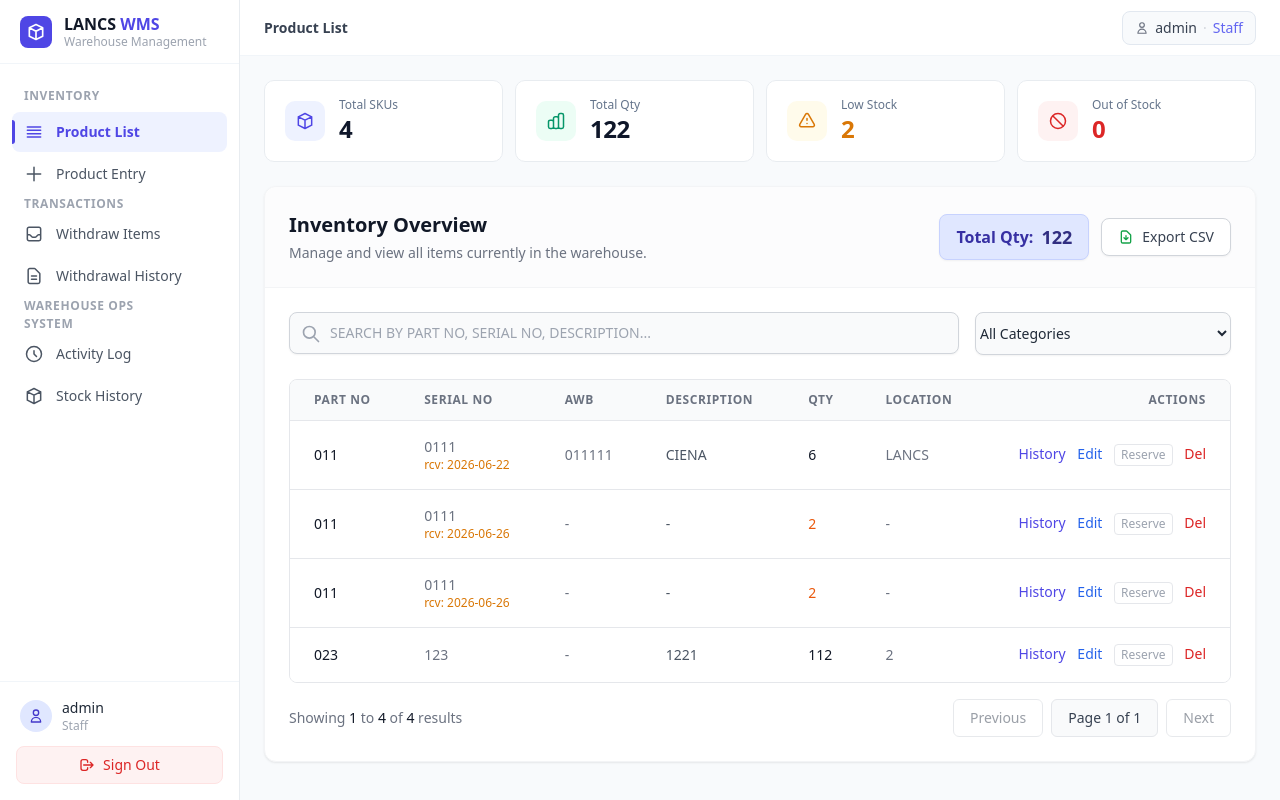
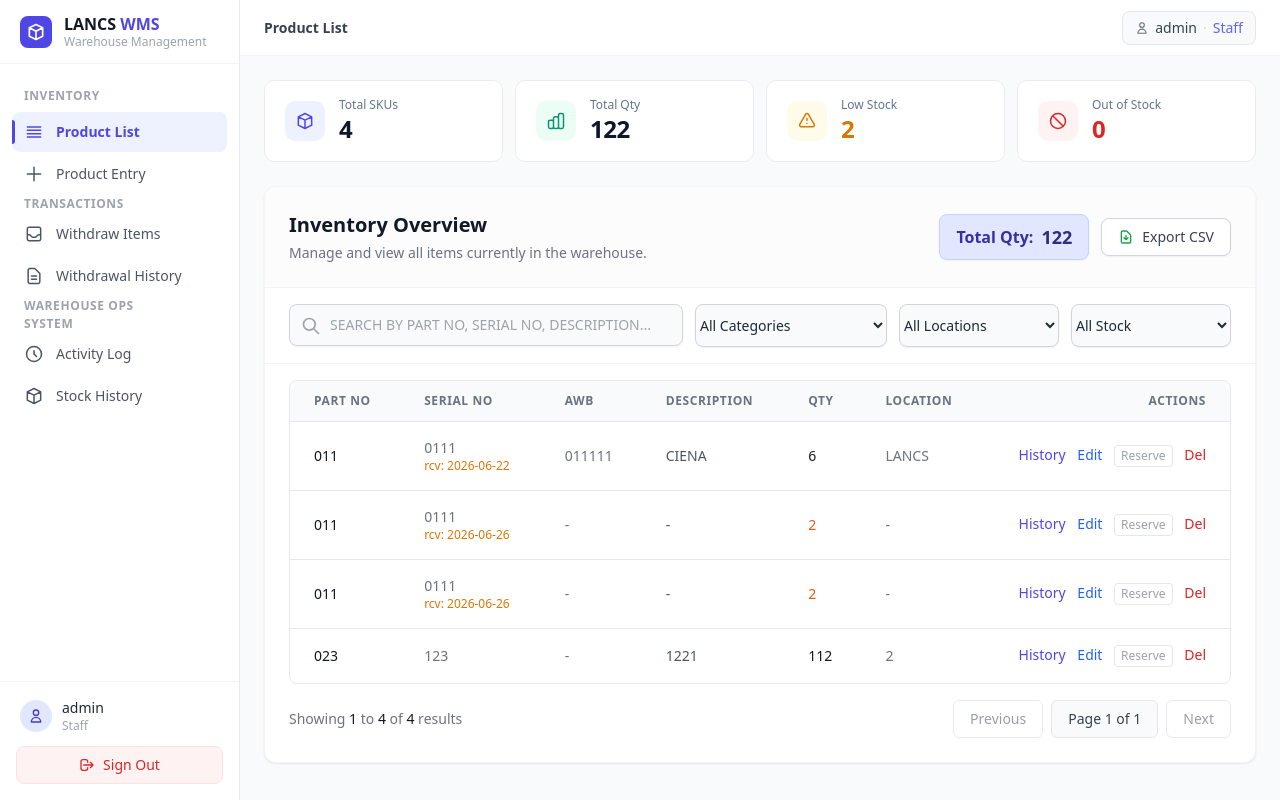
Before and after one commit to jvanes40-cell/lancsinventorysystem, a Django app: page / in a window 1280 px wide. Run offline with Django 5.2, Linux system fonts and the light colour scheme; a user stored in the database is signed in; data comes from the database, SQL or seed files in the repository; some libraries are stand-ins or nearby versions.

Commit message:
Fix: Surat masuk diambahkan po number, freeze search bar agar mudah digunakan

```diff
--- a/My_inventory/inventory_system/gudang/models.py
+++ b/My_inventory/inventory_system/gudang/models.py
@@ -110,6 +110,7 @@ class IncomingNote(models.Model):
     received_by   = models.CharField(max_length=100, blank=True)
     received_date = models.CharField(max_length=50, blank=True)
     awb           = models.CharField(max_length=100, blank=True)
+    po_number     = models.CharField(max_length=100, blank=True)
     notes         = models.TextField(blank=True)
     items_json    = models.TextField(blank=True)
     created_by    = models.ForeignKey(User, on_delete=models.SET_NULL, null=True)
--- a/My_inventory/inventory_system/gudang/templates/index.html
+++ b/My_inventory/inventory_system/gudang/templates/index.html
@@ -191,6 +191,17 @@
         .search-wrap { position: relative; }
         .search-wrap .search-icon { position:absolute; left:12px; top:50%; transform:translateY(-50%); pointer-events:none; }
         .search-wrap input { padding-left: 38px; }
+
+        /* ── Sticky search bars ── */
+        .sticky-search {
+            position: sticky;
+            top: 0;
+            z-index: 20;
+            background: #fff;
+            border-bottom: 1px solid #e5e7eb;
+            padding: 12px 24px;
+            margin: 0 -24px;
+        }
     </style>
 </head>
 <body class="bg-slate-50 font-sans antialiased text-gray-800 overflow-hidden">
@@ -351,18 +362,30 @@
                                 </button>
                             </div>
                         </div>
-                        <div class="p-6">
-                            <div class="mb-6 flex flex-col md:flex-row gap-4">
+                        <div class="sticky top-0 z-20 bg-white border-b border-gray-100 px-6 py-4">
+                            <div class="flex flex-col md:flex-row gap-3">
                                 <div class="relative flex-1">
                                     <div class="absolute inset-y-0 left-0 pl-3 flex items-center pointer-events-none">
                                         <svg class="h-5 w-5 text-gray-400" fill="none" viewBox="0 0 24 24" stroke="currentColor"><path stroke-linecap="round" stroke-linejoin="round" stroke-width="2" d="M21 21l-6-6m2-5a7 7 0 11-14 0 7 7 0 0114 0z" /></svg>
                                     </div>
                                     <input type="text" id="productListSearch" placeholder="Search by Part No, Serial No, Description..." class="pl-10 block w-full rounded-lg border-gray-300 bg-gray-50 shadow-sm focus:bg-white focus:border-indigo-500 focus:ring-indigo-500 sm:text-sm uppercase-input py-2.5 border">
                                 </div>
-                                <select id="categoryFilter" class="block w-full md:w-64 rounded-lg border-gray-300 bg-gray-50 shadow-sm focus:bg-white focus:border-indigo-500 focus:ring-indigo-500 sm:text-sm py-2.5 border">
+                                <select id="categoryFilter" class="block w-full md:w-48 rounded-lg border-gray-300 bg-gray-50 shadow-sm focus:bg-white sm:text-sm py-2.5 border">
                                     <option value="">All Categories</option>
                                 </select>
-                            </div>
+                                <select id="locationFilter" class="block w-full md:w-40 rounded-lg border-gray-300 bg-gray-50 shadow-sm focus:bg-white sm:text-sm py-2.5 border">
+                                    <option value="">All Locations</option>
+                                </select>
+                                <select id="stockFilter" class="block w-full md:w-40 rounded-lg border-gray-300 bg-gray-50 shadow-sm focus:bg-white sm:text-sm py-2.5 border">
+                                    <option value="">All Stock</option>
+                                    <option value="in_stock">In Stock</option>
+                                    <option value="low_stock">Low Stock (&lt;5)</option>
+                                    <option value="out_of_stock">Out of Stock</option>
+                                    <option value="reserved">Reserved</option>
+                                </select>
+                            </div>
+                        </div>
+                        <div class="p-6 pt-4">
                             <div class="overflow-x-auto rounded-lg border border-gray-200">
                                 <table class="min-w-full divide-y divide-gray-200">
                                     <thead class="bg-gray-50">
@@ -516,6 +539,10 @@
                                         <input id="smAwb" type="text" placeholder="AWB number" class="block w-full rounded-md border-gray-300 shadow-sm sm:text-sm uppercase-input py-2 px-3 border">
                                     </div>
                                     <div>
+                                        <label class="block text-sm font-medium text-gray-700 mb-1">PO Number</label>
+                                        <input id="smPoNumber" type="text" placeholder="e.g. PO-2026-001" class="block w-full rounded-md border-gray-300 shadow-sm sm:text-sm uppercase-input py-2 px-3 border">
+                                    </div>
+                                    <div>
                                         <label class="block text-sm font-medium text-gray-700 mb-1">Received By</label>
                                         <input id="smReceivedBy" type="text" placeholder="Staff name" class="block w-full rounded-md border-gray-300 shadow-sm sm:text-sm py-2 px-3 border">
                                     </div>
@@ -674,13 +701,15 @@
                         <div class="p-6 border-b border-gray-100 bg-gray-50/50 rounded-t-xl">
                             <h2 class="text-xl font-bold text-gray-900">Withdrawal History</h2>
                         </div>
-                        <div class="p-6">
-                            <div class="mb-6 relative">
+                        <div class="sticky top-0 z-20 bg-white border-b border-gray-100 px-6 py-4">
+                            <div class="relative">
                                 <div class="absolute inset-y-0 left-0 pl-3 flex items-center pointer-events-none">
                                     <svg class="h-5 w-5 text-gray-400" fill="none" viewBox="0 0 24 24" stroke="currentColor"><path stroke-linecap="round" stroke-linejoin="round" stroke-width="2" d="M21 21l-6-6m2-5a7 7 0 11-14 0 7 7 0 0114 0z" /></svg>
                                 </div>
                                 <input type="text" id="suratJalanHistorySearch" placeholder="Search by Project, PIC, SDR No, Part No, Serial No..." class="pl-10 block w-full rounded-lg border-gray-300 bg-gray-50 shadow-sm sm:text-sm uppercase-input py-2.5 border">
                             </div>
+                        </div>
+                        <div class="p-6 pt-4">
                             <div class="overflow-x-auto rounded-lg border border-gray-200">
                                 <table class="min-w-full divide-y divide-gray-200">
                                     <thead class="bg-gray-50">
@@ -704,13 +733,15 @@
                         <div class="p-6 border-b border-gray-100 bg-gray-50/50 rounded-t-xl">
                             <h2 class="text-xl font-bold text-gray-900">System Activity Log</h2>
                         </div>
-                        <div class="p-6">
-                            <div class="mb-6 relative">
+                        <div class="sticky top-0 z-20 bg-white border-b border-gray-100 px-6 py-4">
+                            <div class="relative">
                                 <div class="absolute inset-y-0 left-0 pl-3 flex items-center pointer-events-none">
                                     <svg class="h-5 w-5 text-gray-400" fill="none" viewBox="0 0 24 24" stroke="currentColor"><path stroke-linecap="round" stroke-linejoin="round" stroke-width="2" d="M21 21l-6-6m2-5a7 7 0 11-14 0 7 7 0 0114 0z" /></svg>
                                 </div>
                                 <input type="text" id="activityHistorySearch" placeholder="Search logs..." class="pl-10 block w-full rounded-lg border-gray-300 bg-gray-50 shadow-sm sm:text-sm uppercase-input py-2.5 border">
                             </div>
+                        </div>
+                        <div class="p-6 pt-4">
                             <div class="overflow-x-auto rounded-lg border border-gray-200">
                                 <table class="min-w-full divide-y divide-gray-200">
                                     <thead class="bg-gray-50">
@@ -1162,7 +1193,7 @@
             if (batchItems.length && !confirm('Clear all ' + batchItems.length + ' items from batch?')) return;
             batchItems.length = 0;
             renderBatchTable();
-            ['smNoteNo','smSupplier','smAwb','smReceivedBy','smReceivedDate','smNotes'].forEach(id => {
+            ['smNoteNo','smSupplier','smAwb','smPoNumber','smReceivedBy','smReceivedDate','smNotes'].forEach(id => {
                 const el = document.getElementById(id);
                 if (el) el.value = '';
             });
@@ -1218,6 +1249,7 @@
                         noteNo:       noteNo,
                         supplier:     document.getElementById('smSupplier').value.trim(),
                         awb:          document.getElementById('smAwb').value.trim(),
+                        poNumber:     document.getElementById('smPoNumber').value.trim(),
                         receivedBy:   document.getElementById('smReceivedBy').value.trim(),
                         receivedDate: document.getElementById('smReceivedDate').value,
                         notes:        document.getElementById('smNotes').value.trim(),
@@ -1646,15 +1678,17 @@
             filteredHistory.forEach(item => {
                 const row = document.createElement('tr');
                 row.className = 'hover:bg-gray-50 transition-colors';
-                const itemsList = item.items.map(i =>
-                    `<span class="inline-flex items-center px-2 py-0.5 rounded text-xs font-medium bg-gray-100 text-gray-800 mr-1 mb-1">${i.partNumber} (x${i.quantity})</span>`
-                ).join('');
                 row.innerHTML = `
                     <td class="px-6 py-4 text-sm text-gray-500 whitespace-nowrap">${item.date}</td>
                     <td class="px-6 py-4 text-sm font-medium text-gray-900 whitespace-nowrap">${item.sdrNo}</td>
                     <td class="px-6 py-4 text-sm text-gray-600">${item.projectName}</td>
                     <td class="px-6 py-4 text-sm text-gray-600">${item.picAtSite || '-'}</td>
-                    <td class="px-6 py-4 text-sm text-gray-600 min-w-[200px]">${itemsList}</td>
+                    <td class="px-6 py-4 text-sm text-gray-600 whitespace-nowrap">
+                        <button class="view-sj-items-btn inline-flex items-center px-3 py-1.5 border border-gray-200 text-xs font-medium rounded text-gray-700 bg-gray-50 hover:bg-gray-100 transition" data-sdr="${item.sdrNo}">
+                            <svg class="w-3.5 h-3.5 mr-1" fill="none" stroke="currentColor" viewBox="0 0 24 24"><path stroke-linecap="round" stroke-linejoin="round" stroke-width="2" d="M4 6h16M4 10h16M4 14h16M4 18h16"/></svg>
+                            ${item.items.length} Item${item.items.length !== 1 ? 's' : ''}
+                        </button>
+                    </td>
                     <td class="px-6 py-4 text-right whitespace-nowrap space-x-2">
                         ${item.isRolledBack ? `
                         <span class="inline-flex items-center px-3 py-1.5 text-xs font-semibold rounded text-gray-400 bg-gray-100 border border-gray-200 cursor-not-allowed">
@@ -2634,7 +2668,7 @@
                     + '</svg>PDF</a>'
                     + (n.notes && n.notes.startsWith("[VOID]")
                         ? '<span class="text-xs font-semibold text-gray-400 border border-gray-200 rounded px-1.5 py-0.5">VOID</span>'
-                        : '<button onclick="voidSuratMasuk(\'' + noteNo + '\')" class="text-xs font-medium text-gray-500 hover:text-red-700 border border-gray-200 hover:border-red-300 rounded px-1.5 py-0.5 transition">Void</button>')
+                        : '<button data-note="' + noteNo + '" class="void-sm-btn text-xs font-medium text-gray-500 hover:text-red-700 border border-gray-200 hover:border-red-300 rounded px-1.5 py-0.5 transition">Void</button>')
                     + '</td>'
                     + '</tr>';
             }).join('');
@@ -2873,7 +2907,45 @@
         </div>
     </div>
 
-    <!-- ===== ROLLBACK CONFIRM MODAL ===== -->
+    <!-- ===== SJ ITEMS DETAIL MODAL ===== -->
+    <div id="sjItemsModal" class="modal fixed inset-0 flex items-center justify-center p-4 z-50 invisible">
+        <div class="modal-overlay absolute inset-0"></div>
+        <div class="modal-content bg-white rounded-xl shadow-2xl w-full max-w-3xl mx-auto z-50 relative border border-gray-100">
+            <div class="flex items-center justify-between p-6 border-b border-gray-100">
+                <div>
+                    <h3 id="sjItemsModalTitle" class="text-lg font-bold text-gray-900">Items Detail</h3>
+                    <p id="sjItemsModalSub" class="text-sm text-gray-500 mt-0.5"></p>
+                </div>
+                <button onclick="document.getElementById('sjItemsModal').classList.add('invisible')"
+                    class="text-gray-400 hover:text-gray-600 transition">
+                    <svg class="w-6 h-6" fill="none" stroke="currentColor" viewBox="0 0 24 24"><path stroke-linecap="round" stroke-linejoin="round" stroke-width="2" d="M6 18L18 6M6 6l12 12"/></svg>
+                </button>
+            </div>
+            <div class="overflow-x-auto max-h-96">
+                <table class="min-w-full divide-y divide-gray-200">
+                    <thead class="bg-gray-50 sticky top-0">
+                        <tr>
+                            <th class="px-4 py-3 text-left text-xs font-semibold text-gray-500 uppercase">No</th>
+                            <th class="px-4 py-3 text-left text-xs font-semibold text-gray-500 uppercase">Part Number</th>
+                            <th class="px-4 py-3 text-left text-xs font-semibold text-gray-500 uppercase">Serial Number</th>
+                            <th class="px-4 py-3 text-left text-xs font-semibold text-gray-500 uppercase">Description</th>
+                            <th class="px-4 py-3 text-center text-xs font-semibold text-gray-500 uppercase">Qty</th>
+                            <th class="px-4 py-3 text-left text-xs font-semibold text-gray-500 uppercase">Remark</th>
+                        </tr>
+                    </thead>
+                    <tbody id="sjItemsModalTable" class="divide-y divide-gray-100"></tbody>
+                </table>
+            </div>
+            <div class="p-4 bg-gray-50 rounded-b-xl border-t border-gray-100 text-right">
+                <button onclick="document.getElementById('sjItemsModal').classList.add('invisible')"
+                    class="btn bg-white border border-gray-300 text-gray-700 font-medium py-2 px-5 rounded-lg hover:bg-gray-50 text-sm">
+                    Close
+                </button>
+            </div>
+        </div>
+    </div>
+
+        <!-- ===== ROLLBACK CONFIRM MODAL ===== -->
     <div id="rollbackConfirmModal" class="modal fixed inset-0 flex items-center justify-center p-4 z-50 invisible">
         <div class="modal-overlay absolute inset-0"></div>
         <div class="modal-content bg-white rounded-xl shadow-2xl max-w-md w-full mx-auto z-50 relative border border-gray-100">
--- a/My_inventory/inventory_system/gudang/views.py
+++ b/My_inventory/inventory_system/gudang/views.py
@@ -1259,6 +1259,7 @@ def get_surat_masuk_history(request):
             'received_by':   n.received_by,
             'received_date': n.received_date,
             'awb':           n.awb,
+            'po_number':     n.po_number,
             'notes':         n.notes,
             'item_count':    len(items),
             'created_at':    localtime(n.created_at).strftime('%Y-%m-%d %H:%M:%S'),
@@ -1334,6 +1335,7 @@ def create_surat_masuk(request):
                 received_by   = data.get('receivedBy', ''),
                 received_date = data.get('receivedDate', ''),
                 awb           = data.get('awb', ''),
+                po_number     = data.get('poNumber', ''),
                 notes         = data.get('notes', ''),
                 items_json    = json.dumps(saved_items),
                 created_by    = request.user,
```
Also changed, not shown: My_inventory/inventory_system/gudang/templates/surat_jalan_pdf.html (+5 -4 lines), My_inventory/inventory_system/gudang/migrations/0012_incomingnote_po_number.py (added).
